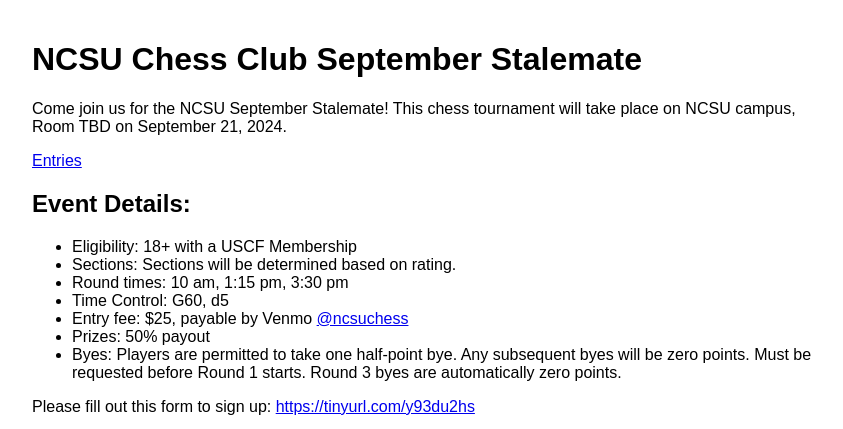
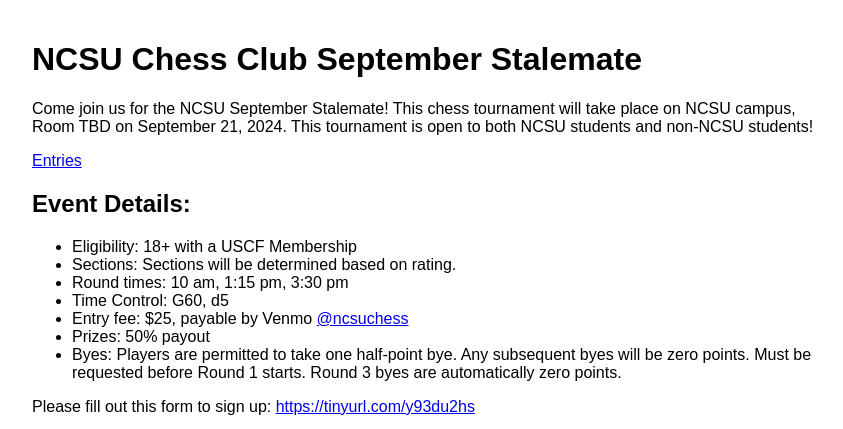
Before and after one commit to AidenBartlett/SeptemberStalemate, a plain HTML site: page index.html in a window 1280 px wide. Shown: the top 429 px of the page, without its empty margins (208-1051 px from the left). Drawn offline with Linux system fonts and the light colour scheme.

Commit message:
Update index.html

```diff
--- a/index.html
+++ b/index.html
@@ -20,7 +20,7 @@
 </head>
 <body>
     <h1>NCSU Chess Club September Stalemate</h1>
-    <p>Come join us for the NCSU September Stalemate! This chess tournament will take place on NCSU campus, Room TBD on September 21, 2024.</p>
+    <p>Come join us for the NCSU September Stalemate! This chess tournament will take place on NCSU campus, Room TBD on September 21, 2024. This tournament is open to both NCSU students and non-NCSU students!</p>
 
     <!-- Add the link to the spreadsheet here -->
     <p><a href="https://docs.google.com/spreadsheets/d/1Uxlcx-HLb_8WqLPKy5VB4gJnTLQ-1ZTDR1kRwCRJT_8/edit?usp=sharing" target="_blank">Entries</a></p>
```
